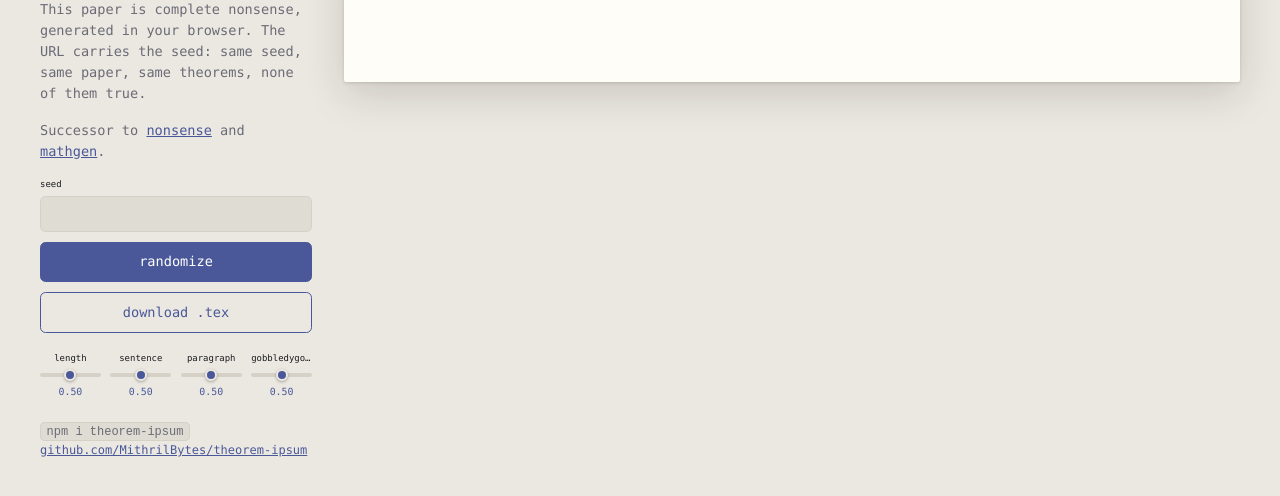
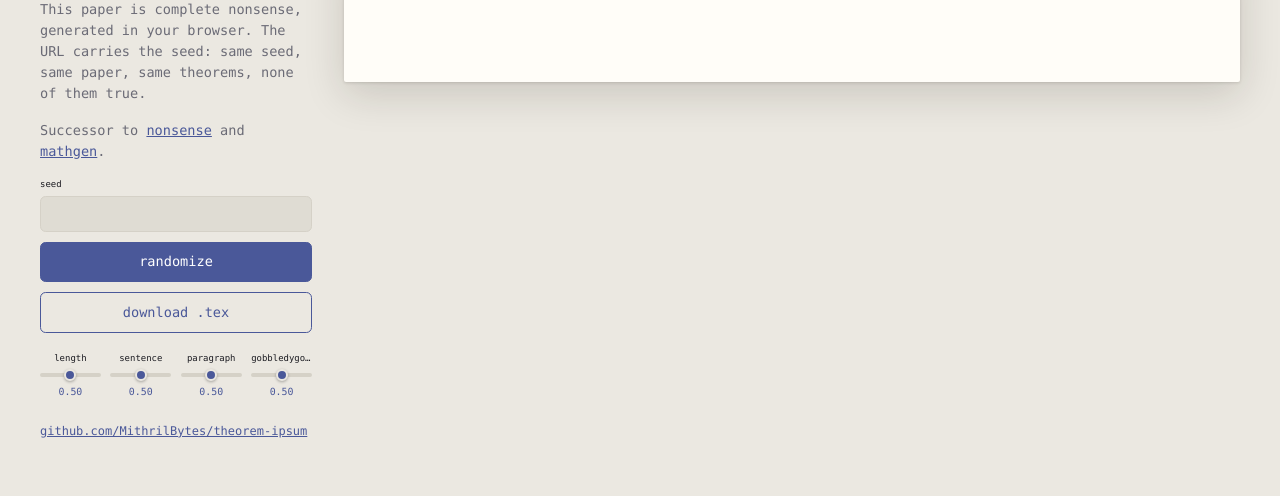
Before and after one commit to MithrilBytes/theorem-ipsum, a website with bundled scripts: page site/index.html in a window 1280 px wide. Shown: the part 78-574 px from the top of the page. Built offline with nearby package versions, Linux system fonts and the light colour scheme.

Commit message:
Mark package private; document local usage; add daily paper release workflow

```diff
--- a/site/index.html
+++ b/site/index.html
@@ -53,7 +53,6 @@
       </div>
     </div>
     <p class="install">
-      <code>npm i theorem-ipsum</code><br>
       <a href="https://github.com/MithrilBytes/theorem-ipsum">github.com/MithrilBytes/theorem-ipsum</a>
     </p>
   </aside>
```
Also changed, not shown: package.json (+2 -5 lines), .github/workflows/daily.yml (added), README.md.
